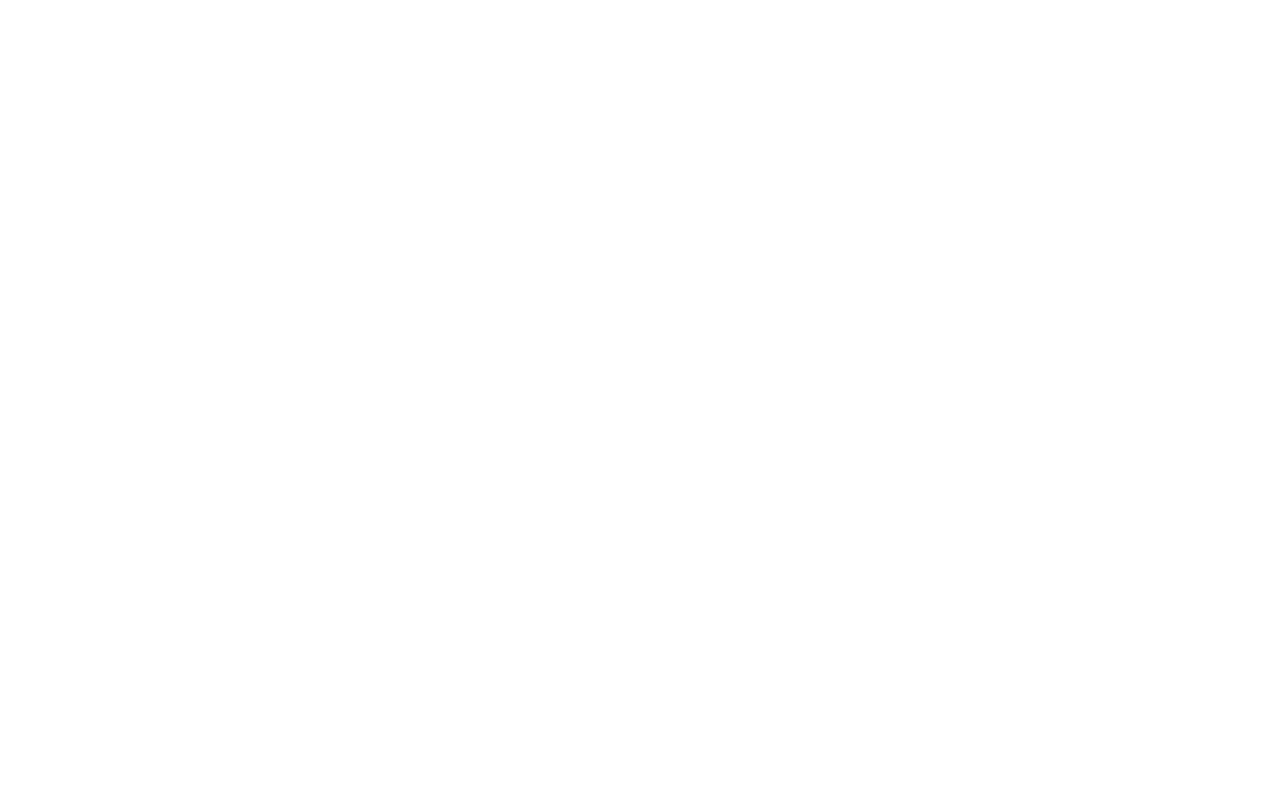
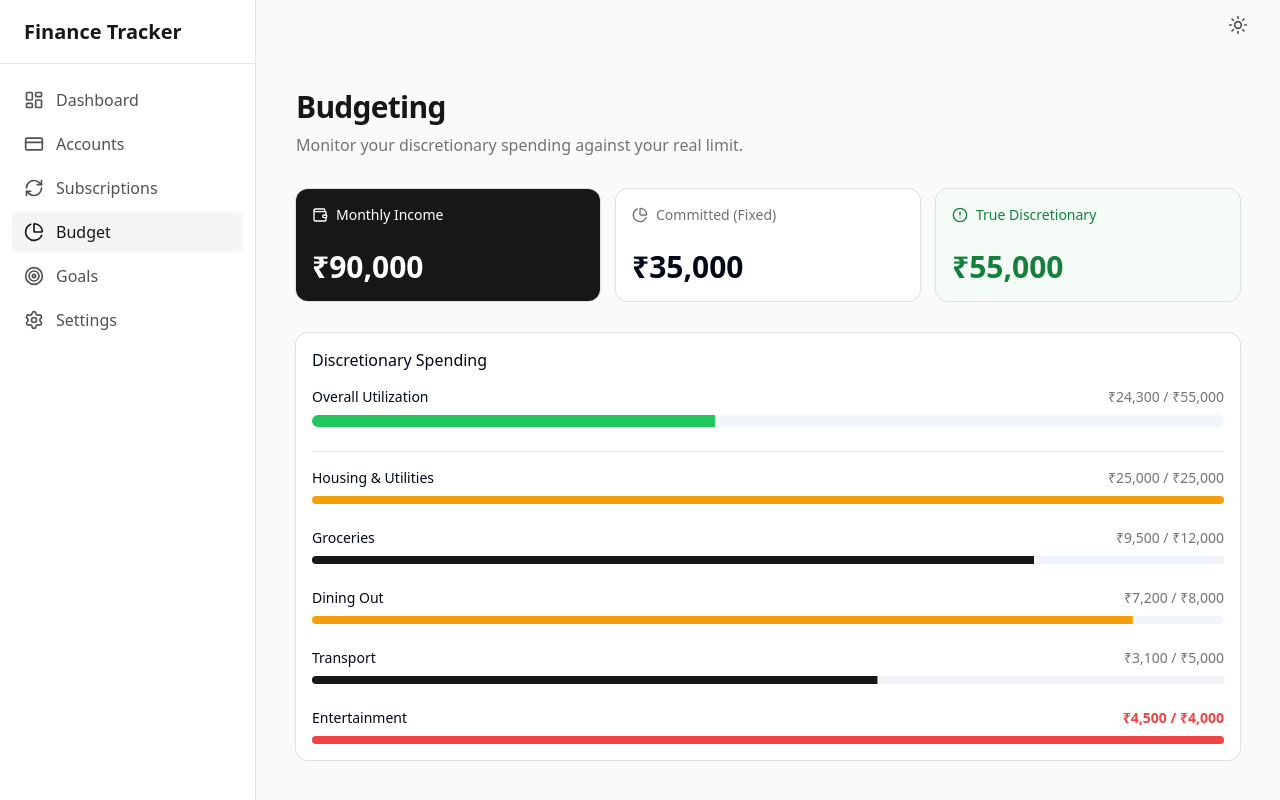
Before and after one commit to yashkumar181/fin_dashboard, a React (Vite) app: page /budget in a window 1280 px wide. Before the commit this address had no page. Built offline with nearby package versions, Linux system fonts and the light colour scheme.

Commit message:
feat: built true discretionary budgeting engine

```diff
--- a/src/App.tsx
+++ b/src/App.tsx
@@ -4,7 +4,7 @@ import { ThemeProvider } from "./components/theme/ThemeProvider"
 import Dashboard from "./pages/Dashboard"
 import Accounts from "./pages/Accounts"
 import Subscriptions from "./pages/Subscriptions"
-//import Budget from "./pages/Budget"
+import Budget from "./pages/Budget"
 
 function PlaceholderPage({ title }: { title: string }) {
   return (
@@ -23,6 +23,7 @@ export default function App() {
             <Route index element={<Dashboard />} />
             <Route path="/accounts" element={<Accounts />} />
             <Route path="/subscriptions" element={<Subscriptions />} />
+            <Route path="/budget" element={<Budget />} />
             <Route path="/goals" element={<PlaceholderPage title="Financial Goals" />} />
             <Route path="/settings" element={<PlaceholderPage title="Settings" />} />
           </Route>
--- /dev/null
+++ b/src/pages/Budget.tsx
@@ -0,0 +1,109 @@
+import { Card, CardContent, CardHeader, CardTitle } from "@/components/ui/card"
+import { Progress } from "@/components/ui/progress"
+import { PieChart, Wallet, AlertCircle } from "lucide-react"
+
+const budgetData = [
+  { id: 1, category: "Housing & Utilities", allocated: 25000, spent: 25000, type: "Fixed" },
+  { id: 2, category: "Groceries", allocated: 12000, spent: 9500, type: "Soft" },
+  { id: 3, category: "Dining Out", allocated: 8000, spent: 7200, type: "Soft" },
+  { id: 4, category: "Transport", allocated: 5000, spent: 3100, type: "Soft" },
+  { id: 5, category: "Entertainment", allocated: 4000, spent: 4500, type: "Soft" },
+]
+
+export default function Budget() {
+  const totalIncome = 90000
+  const totalCommitted = 35000
+  const discretionaryLimit = totalIncome - totalCommitted
+  const totalSpentDiscretionary = 24300
+
+  const overallUtilization = (totalSpentDiscretionary / discretionaryLimit) * 100
+
+  return (
+    <div className="p-6 md:p-10 space-y-8">
+      <div>
+        <h1 className="text-3xl font-bold tracking-tight text-neutral-900 dark:text-white">Budgeting</h1>
+        <p className="text-neutral-500 mt-2">Monitor your discretionary spending against your real limit.</p>
+      </div>
+
+      <div className="grid gap-4 md:grid-cols-3">
+        <Card className="bg-neutral-900 text-white dark:bg-white dark:text-neutral-900">
+          <CardHeader className="pb-2">
+            <CardTitle className="text-sm font-medium flex items-center gap-2">
+              <Wallet className="h-4 w-4" />
+              Monthly Income
+            </CardTitle>
+          </CardHeader>
+          <CardContent>
+            <div className="text-3xl font-bold">₹{totalIncome.toLocaleString()}</div>
+          </CardContent>
+        </Card>
+
+        <Card>
+          <CardHeader className="pb-2">
+            <CardTitle className="text-sm font-medium text-neutral-500 flex items-center gap-2">
+              <PieChart className="h-4 w-4" />
+              Committed (Fixed)
+            </CardTitle>
+          </CardHeader>
+          <CardContent>
+            <div className="text-3xl font-bold">₹{totalCommitted.toLocaleString()}</div>
+          </CardContent>
+        </Card>
+
+        <Card className="border-green-200 dark:border-green-900/50 bg-green-50/50 dark:bg-green-900/10">
+          <CardHeader className="pb-2">
+            <CardTitle className="text-sm font-medium text-green-700 dark:text-green-400 flex items-center gap-2">
+              <AlertCircle className="h-4 w-4" />
+              True Discretionary
+            </CardTitle>
+          </CardHeader>
+          <CardContent>
+            <div className="text-3xl font-bold text-green-700 dark:text-green-400">
+              ₹{discretionaryLimit.toLocaleString()}
+            </div>
+          </CardContent>
+        </Card>
+      </div>
+
+      <Card>
+        <CardHeader>
+          <CardTitle>Discretionary Spending</CardTitle>
+        </CardHeader>
+        <CardContent className="space-y-6">
+          <div>
+            <div className="flex justify-between items-end mb-2">
+              <span className="text-sm font-medium">Overall Utilization</span>
+              <span className="text-sm text-neutral-500">
+                ₹{totalSpentDiscretionary.toLocaleString()} / ₹{discretionaryLimit.toLocaleString()}
+              </span>
+            </div>
+            <Progress
+              value={overallUtilization}
+              className={`h-3 ${overallUtilization > 90 ? '[&>div]:bg-red-500' : overallUtilization > 75 ? '[&>div]:bg-amber-500' : '[&>div]:bg-green-500'}`}
+            />
+          </div>
+
+          <div className="pt-4 border-t border-neutral-200 dark:border-neutral-800 space-y-6">
+            {budgetData.map((item) => {
+              const util = (item.spent / item.allocated) * 100
+              const isOver = util > 100
+              const progressColor = isOver ? '[&>div]:bg-red-500' : util > 80 ? '[&>div]:bg-amber-500' : '[&>div]:bg-neutral-900 dark:[&>div]:bg-white'
+
+              return (
+                <div key={item.id}>
+                  <div className="flex justify-between items-end mb-2">
+                    <span className="text-sm font-medium">{item.category}</span>
+                    <span className={`text-sm ${isOver ? 'text-red-500 font-bold' : 'text-neutral-500'}`}>
+                      ₹{item.spent.toLocaleString()} / ₹{item.allocated.toLocaleString()}
+                    </span>
+                  </div>
+                  <Progress value={Math.min(util, 100)} className={`h-2 ${progressColor}`} />
+                </div>
+              )
+            })}
+          </div>
+        </CardContent>
+      </Card>
+    </div>
+  )
+}
```
